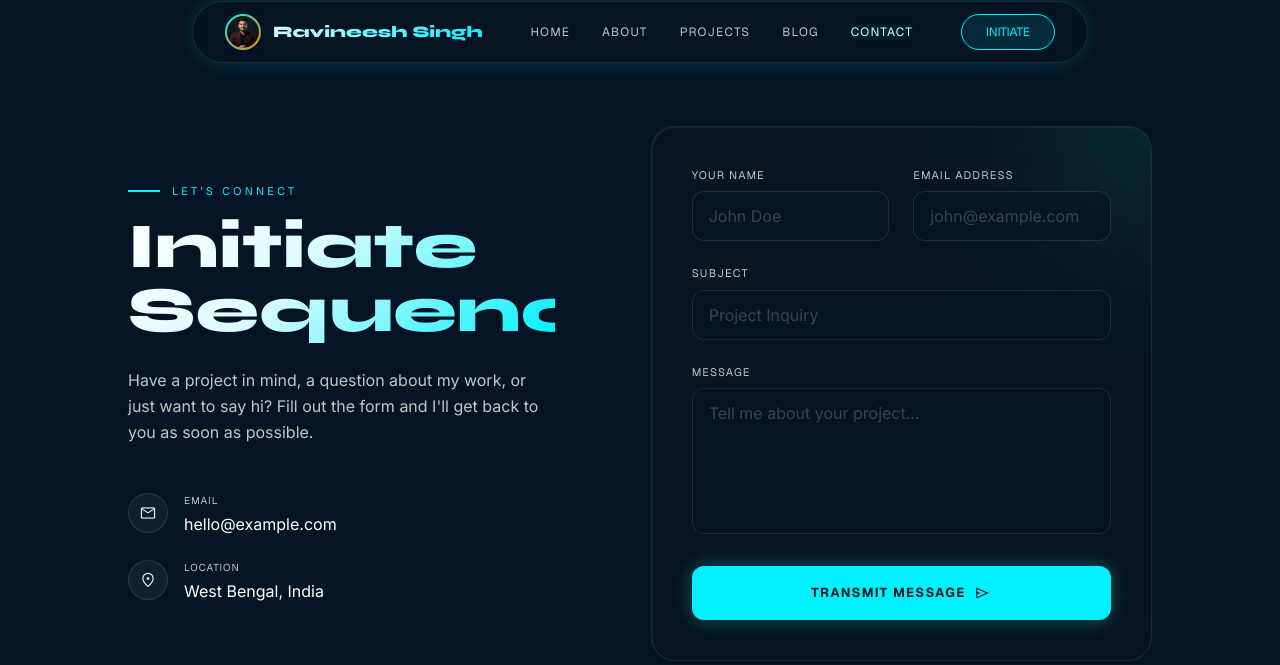
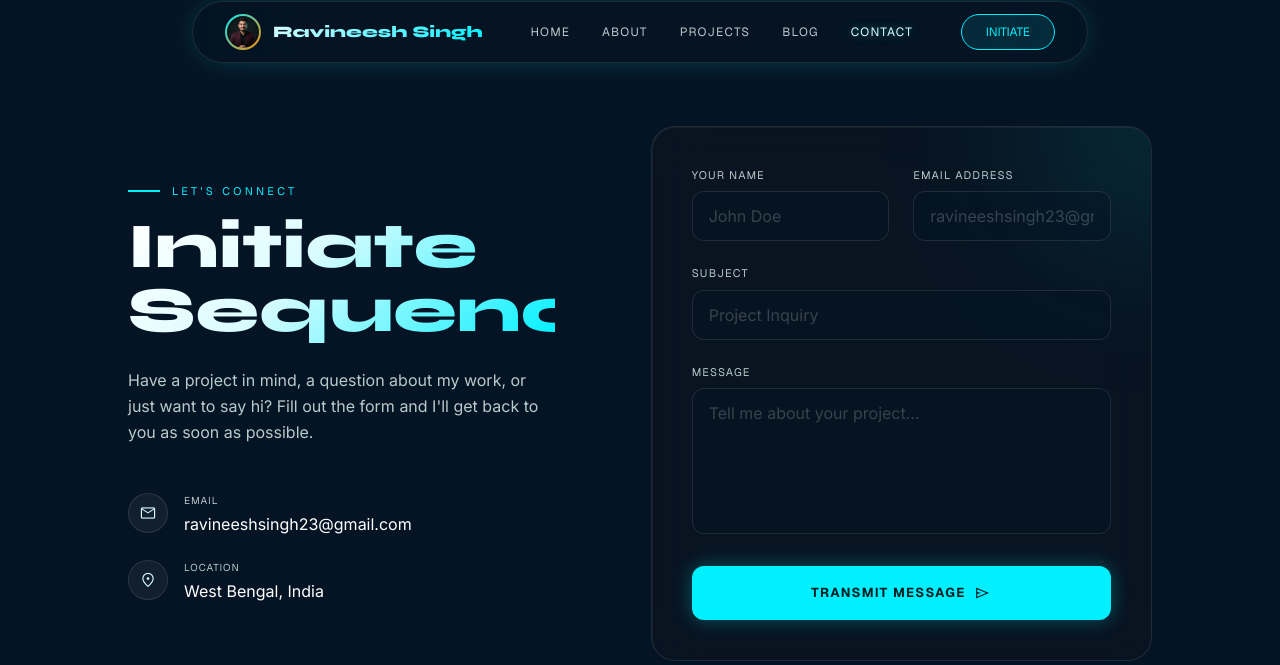
Before and after one commit to Ravineesh2005/Portfolio, a Flask app: page /contact in a window 1280 px wide. Shown: the part 23-688 px from the top of the page. Run offline with Flask 3, Linux system fonts and the light colour scheme; some libraries are stand-ins or nearby versions.

Commit message:
Update email to ravineeshsingh23@gmail.com

```diff
--- a/templates/about.html
+++ b/templates/about.html
@@ -193,7 +193,7 @@
                     <div class="flex items-center gap-3 text-on-surface-variant">
                         <span class="material-symbols-outlined text-[18px]"
                             style="color:#00f0ff;">alternate_email</span>
-                        <span class="font-mono-label text-[12px]">ravineesh@example.com</span>
+                        <span class="font-mono-label text-[12px]">ravineeshsingh23@gmail.com</span>
                     </div>
                     <div class="flex items-center gap-3 text-on-surface-variant">
                         <span class="material-symbols-outlined text-[18px]" style="color:#00f0ff;">location_on</span>
--- a/templates/contact.html
+++ b/templates/contact.html
@@ -34,7 +34,7 @@
                     </div>
                     <div>
                         <div class="font-mono-label text-[10px] uppercase tracking-widest text-on-surface-variant mb-1">Email</div>
-                        <a href="mailto:hello@example.com" class="font-body-md text-white hover:text-primary transition-colors">hello@example.com</a>
+                        <a href="mailto:ravineeshsingh23@gmail.com" class="font-body-md text-white hover:text-primary transition-colors">ravineeshsingh23@gmail.com</a>
                     </div>
                 </div>
 
@@ -70,7 +70,7 @@
                             <label for="email" class="font-mono-label text-[11px] uppercase tracking-widest text-on-surface-variant">Email Address</label>
                             <input type="email" id="email" name="email" required
                                    class="bg-surface/50 border border-white/10 rounded-xl px-4 py-3 font-body-md text-white placeholder-white/20 focus:outline-none focus:border-primary focus:ring-1 focus:ring-primary transition-all"
-                                   placeholder="john@example.com">
+                                   placeholder="ravineeshsingh23@gmail.com">
                         </div>
                     </div>
 
```
